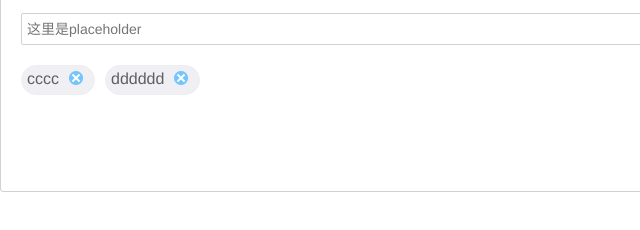
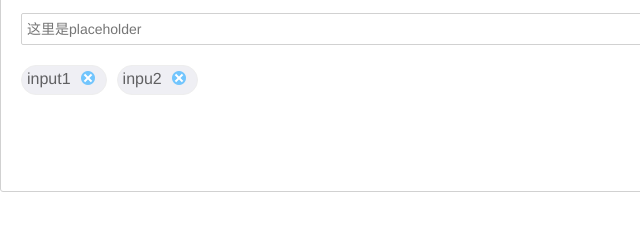
Before and after one commit to FionaFromChina/contact-plugin, a website: page src/index.html in a window 1280 px wide. Shown: the part 208-438 px from the top of the page, 0-640 px from the left. Drawn offline with Linux system fonts and the light colour scheme.

Commit message:
modified  name.

```diff
--- a/src/index.html
+++ b/src/index.html
@@ -86,13 +86,13 @@
         inputName:"test2",
         initData:[{
             id:"3",
-            name:"cccc",
+            name:"input1",
             avatar:"imgsrc",
             type:"2",
             number:"12"
         },{
             id:"4",
-            name:"dddddd",
+            name:"inpu2",
             avatar:"imgsrc",
             type:"2",
             number:"1900"
@@ -104,7 +104,7 @@
 //                alert('添加的有问题!值是'+ inputVal + '不加了~~~');
                 return{
                     id:"789",
-                    displayName:"asdjfkf",
+                    displayName:"inputValue",
                     avatar:"imgsrc",
                     type:"2"
                 }
```
